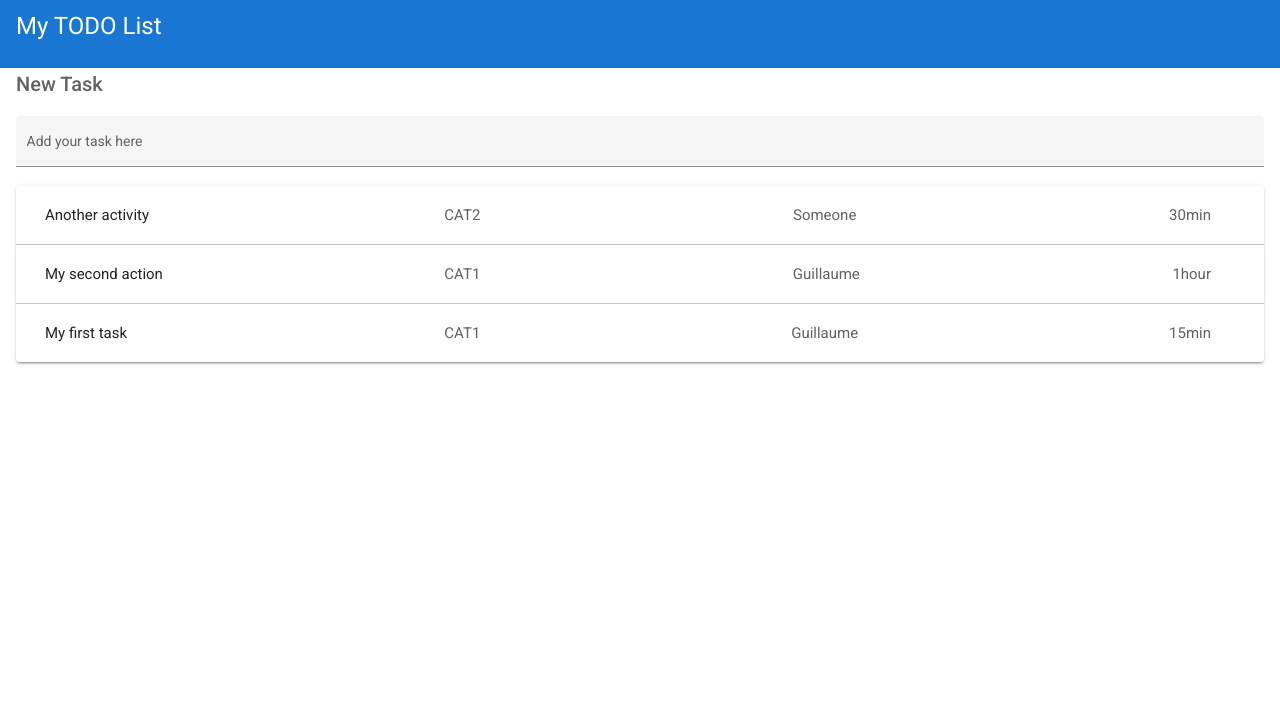
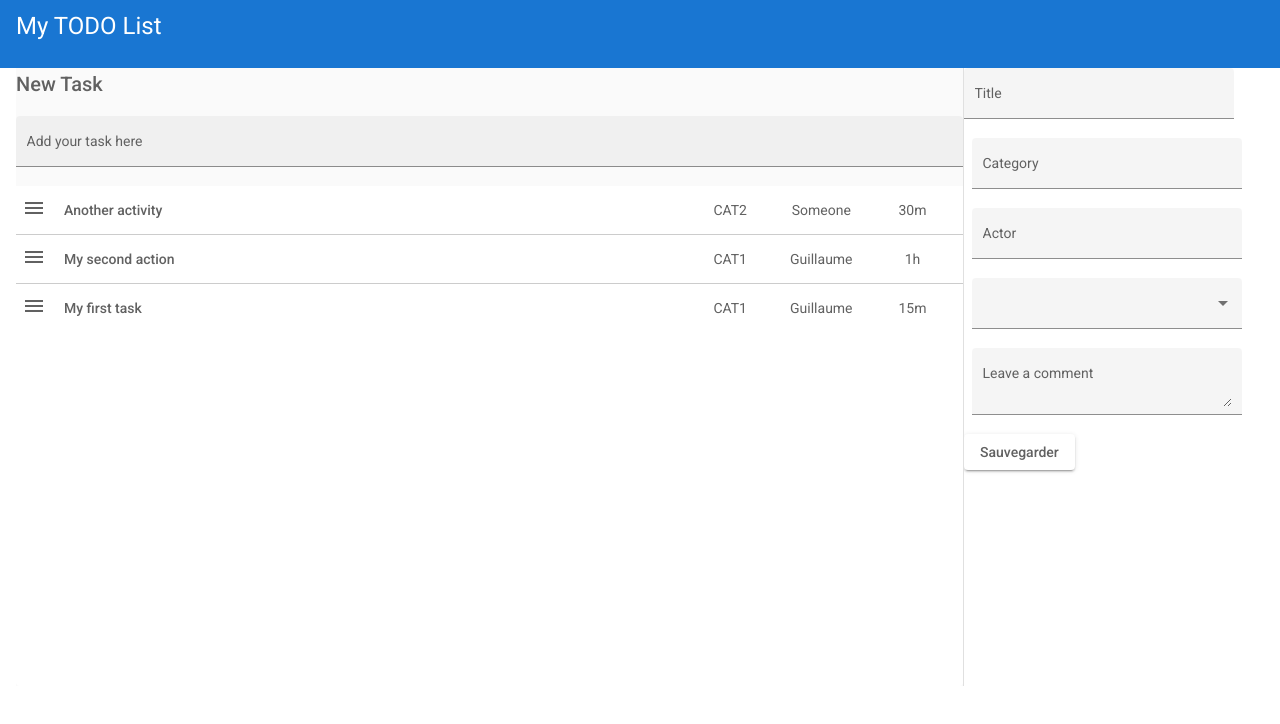
Before and after one commit to gogier/todolist, an Angular app: page / in a window 1280 px wide. Shown: the top 724 px of the page. Built offline with nearby package versions, Linux system fonts and the light colour scheme.

Commit message:
#8 - update task

```diff
--- a/src/app/tasks.ts
+++ b/src/app/tasks.ts
@@ -3,7 +3,7 @@ export interface Task {
   title: string;
   actor: string;
   description: string;
-  categorie: string;
+  category: string;
   estimate: string;
   order: number;
 }
@@ -14,8 +14,8 @@ export const currentTasks = [
     title: 'My first task',
     actor: 'Guillaume',
     description: 'A large phone with one of the best screens',
-    categorie: 'CAT1',
-    estimate: '15min',
+    category: 'CAT1',
+    estimate: '15m',
     order: 3,
   },
   {
@@ -23,8 +23,8 @@ export const currentTasks = [
     title: 'My second action',
     actor: 'Guillaume',
     description: '',
-    categorie: 'CAT1',
-    estimate: '1hour',
+    category: 'CAT1',
+    estimate: '1h',
     order: 2,
   },
   {
@@ -32,8 +32,8 @@ export const currentTasks = [
     title: 'Another activity',
     actor: 'Someone',
     description: 'This is a new task to do',
-    categorie: 'CAT2',
-    estimate: '30min',
+    category: 'CAT2',
+    estimate: '30m',
     order: 1,
   },
 ];
--- a/src/app/todo-list/todo-list.component.css
+++ b/src/app/todo-list/todo-list.component.css
@@ -2,43 +2,70 @@
   .mat-form-field + .mat-form-field {
     margin-left: 8px;
   }
-.new-task-full-width {
+  .formfield-full-width {
     width: 100%;
   }
 
+  .todo-list-sidenav {
+    display: flex;
+    align-items: center;
+    justify-content: center;
+  }
+
+
+
   .todo-list {
-    /* width: 1000px;
-    max-width: 100%; */
+    width: 100%;
+    max-width: 100%;
     /* border: solid 1px #ccc; */
     min-height: 60px;
+    height:500px;
     display: block;
     background: white;
     border-radius: 4px;
     /* overflow: hidden; */
   }
 
-  .todo-list .mat-expansion-panel-header-title {
-    width: 60%;
-    justify-content: space-between;
-    align-items: left;
-  }
-  .todo-list .mat-expansion-panel-header-description {
-    justify-content: space-between;
-    align-items: right;
-  }
-
   .task-box {
+    width: 100%;
     padding: 5px 5px;
     border-bottom: solid 1px #ccc;
     color: rgba(0, 0, 0, 0.87);
-    /* display: flex; */
+     display: flex;
     flex-direction: row;
     align-items: center;
     justify-content: space-between;
     box-sizing: border-box;
-    cursor: move;
+    /*cursor: move;*/
     background: white;
     font-size: 14px;
+  }
+
+  .task-title  {
+    justify-content: left;
+    width: 70%;
+
+    /*border: solid 1px #ccc; */
+  }
+
+  .task-title .mat-button-base {
+    /*margin: 8px 8px 8px 0;*/
+  }
+
+  .task-category  {
+    text-align: center;
+    width: 10%;
+    /*border: solid 1px #ccc; */
+  }
+  .task-actor  {
+    text-align: center;
+    width: 10%;
+    /*border: solid 1px #ccc; */
+  }
+  .task-estimate  {
+    text-align: center;
+    width: 10%;
+    /*border: solid 1px #ccc; */
   }
 
   .cdk-drag-preview {
@@ -61,6 +88,21 @@
     border: none;
   }
 
-  .todo-list.cdk-drop-list-dragging .example-box:not(.cdk-drag-placeholder) {
+  .todo-list.cdk-drop-list-dragging .task-box:not(.cdk-drag-placeholder) {
     transition: transform 250ms cubic-bezier(0, 0, 0.2, 1);
   }
+
+  .todo-list-drag-drop-icon {
+    cursor: move;
+  }
+
+
+  .update-task-form {
+    min-width: 150px;
+    max-width: 300px;
+    width: 90%;
+
+    /*display: flex;*/
+    align-items: center;
+    justify-content: center;
+  }
--- a/src/app/todo-list/todo-list.component.html
+++ b/src/app/todo-list/todo-list.component.html
@@ -1,26 +1,58 @@
-<h2>New Task</h2>
+<mat-sidenav-container class="todo-list-container">
+  <mat-sidenav mode="side" opened position="end" class="todo-list-sidenav" fixedInViewport=false >
+    <form [formGroup]="updateTaskForm" class="update-task-form" (ngSubmit)="updateTask()">
+      <mat-form-field class="formfield-full-width" appearance="fill">
+        <mat-label>Title</mat-label>
+        <input matInput formControlName="title" (keyup.enter)="updateTask()"/>
+      </mat-form-field>
+      <mat-form-field class="formfield-full-width" appearance="fill">
+        <mat-label>Category</mat-label>
+        <input matInput  type="text" formControlName="category" (keyup.enter)="updateTask()"/>
+      </mat-form-field>
+      <mat-form-field class="formfield-full-width" appearance="fill">
+        <mat-label>Actor</mat-label>
+        <input matInput  type="text" formControlName="actor" (keyup.enter)="updateTask()"/>
+      </mat-form-field>
+       <mat-form-field appearance="fill" class="formfield-full-width">
+        <mat-select  formControlName="estimate">
+          <mat-option>None</mat-option>
+          <mat-option value="15m">15m</mat-option>
+          <mat-option value="30m">30m</mat-option>
+          <mat-option value="1h">1h</mat-option>
+          <mat-option value="2h">2h</mat-option>
+          <mat-option value="4h">4h</mat-option>
+          <mat-option value="8h">8h</mat-option>
+        </mat-select>
+      </mat-form-field>
+      <mat-form-field appearance="fill" class="formfield-full-width">
+        <mat-label>Leave a comment</mat-label>
+        <textarea matInput  formControlName="description" placeholder="Add comments here..."></textarea>
+      </mat-form-field>
+      <button mat-raised-button type="submit" >Sauvegarder</button>
+    </form>
+  </mat-sidenav>
+  <mat-sidenav-content>
+    <h2>New Task</h2>
+    <form [formGroup]="newTaskForm">
+      <mat-form-field class="formfield-full-width" appearance="fill">
+        <mat-label>Add your task here</mat-label>
+        <input matInput placeholder="[Category] New task title @actor" id="title" type="text" formControlName="title" (keyup.enter)="addToTodoList()"/>
+      </mat-form-field>
+    </form>
+    <table cdkDropList class="todo-list" (cdkDropListDropped)="drop($event)">
+      <tr *ngFor="let task of tasks" class="task-box" cdkDrag>
+          <td><mat-icon class="todo-list-drag-drop-icon" >menu</mat-icon></td>
+          <td class="task-title"><button mat-button (click)="selectTask(task)">{{ task.title }}</button> </td>
+          <td class="task-category">{{ task.category }}</td>
+          <td class="task-actor">{{ task.actor }}</td>
+          <td class="task-estimate">{{ task.estimate }}</td>
+      </tr>
+    </table>
+  </mat-sidenav-content>
+</mat-sidenav-container>
 
-<form [formGroup]="newTaskForm">
-  <mat-form-field class="new-task-full-width" appearance="fill">
-    <mat-label>Add your task here</mat-label>
-    <input matInput placeholder="[Category] New task title @actor" id="title" type="text" formControlName="title" (keyup.enter)="addToTodoList()"/>
-  </mat-form-field>
-</form>
-<mat-accordion cdkDropList class="todo-list" (cdkDropListDropped)="drop($event)">
-  <mat-expansion-panel hideToggle *ngFor="let task of tasks" class="task-box" cdkDrag >
-    <mat-expansion-panel-header>
-      <mat-panel-title>
-          {{ task.title }}
-      </mat-panel-title>
-      <mat-panel-description>
-          <div>{{ task.categorie }}</div>
-          <div>{{ task.actor }}</div>
-          <div>{{ task.estimate }}</div>
-      </mat-panel-description>
-    </mat-expansion-panel-header>
-    <p *ngIf="task.description" >Description: {{ task.description }}</p>
-  </mat-expansion-panel>
-</mat-accordion>
+<!--
+    -->
 <!--
 Copyright Google LLC. All Rights Reserved.
 Use of this source code is governed by an MIT-style license that
--- a/src/app/todo-list/todo-list.component.ts
+++ b/src/app/todo-list/todo-list.component.ts
@@ -16,7 +16,19 @@ export class TodoListComponent {
     title: '',
   });
 
+  updateTaskForm = this.formBuilder.group({
+    id: '',
+    title: '',
+    actor: '',
+    description: '',
+    category: '',
+    estimate: '',
+    order: '',
+  })
+
   tasks = currentTasks;
+
+  currentTaskToUpdate: Task = {} as Task;
 
   /* On init : SORT Task */
   ngOnInit() {
@@ -36,12 +48,12 @@ export class TodoListComponent {
     var match = this.newTaskForm.value.title.match(regexpTask);
 
     var newTaskTitle = this.newTaskForm.value.title;
-    var newTaskCategorie = '';
+    var newTaskCategory = '';
     var newTaskActor = '';
 
     if (match != null) {
       newTaskTitle = match[2];
-      newTaskCategorie = match[1];
+      newTaskCategory = match[1];
       newTaskActor = match[3];
     }
 
@@ -50,7 +62,7 @@ export class TodoListComponent {
       title: newTaskTitle,
       actor: newTaskActor,
       description: '',
-      categorie: newTaskCategorie,
+      category: newTaskCategory,
       estimate: '',
       order: -1,
     };
@@ -71,6 +83,25 @@ export class TodoListComponent {
   saveOrder() {
     this.tasks.forEach((x,index) => { x.order=index  });
   }
+
+  selectTask(task: Task) {
+    this.updateTaskForm.setValue(task);
+  }
+
+  updateTask() {
+
+    this.tasks.forEach(item =>{
+        if(item.id == this.updateTaskForm.value.id){
+          item.title= this.updateTaskForm.value.title;
+          item.actor= this.updateTaskForm.value.actor;
+          item.description= this.updateTaskForm.value.description;
+          item.category= this.updateTaskForm.value.category;
+          item.estimate= this.updateTaskForm.value.estimate;
+        }
+    });
+
+  }
+
 }
 
 /*
```
Also changed, not shown: src/app/app.module.ts (+11 -1 lines). Lines whose indentation alone changed are shown as unchanged.
